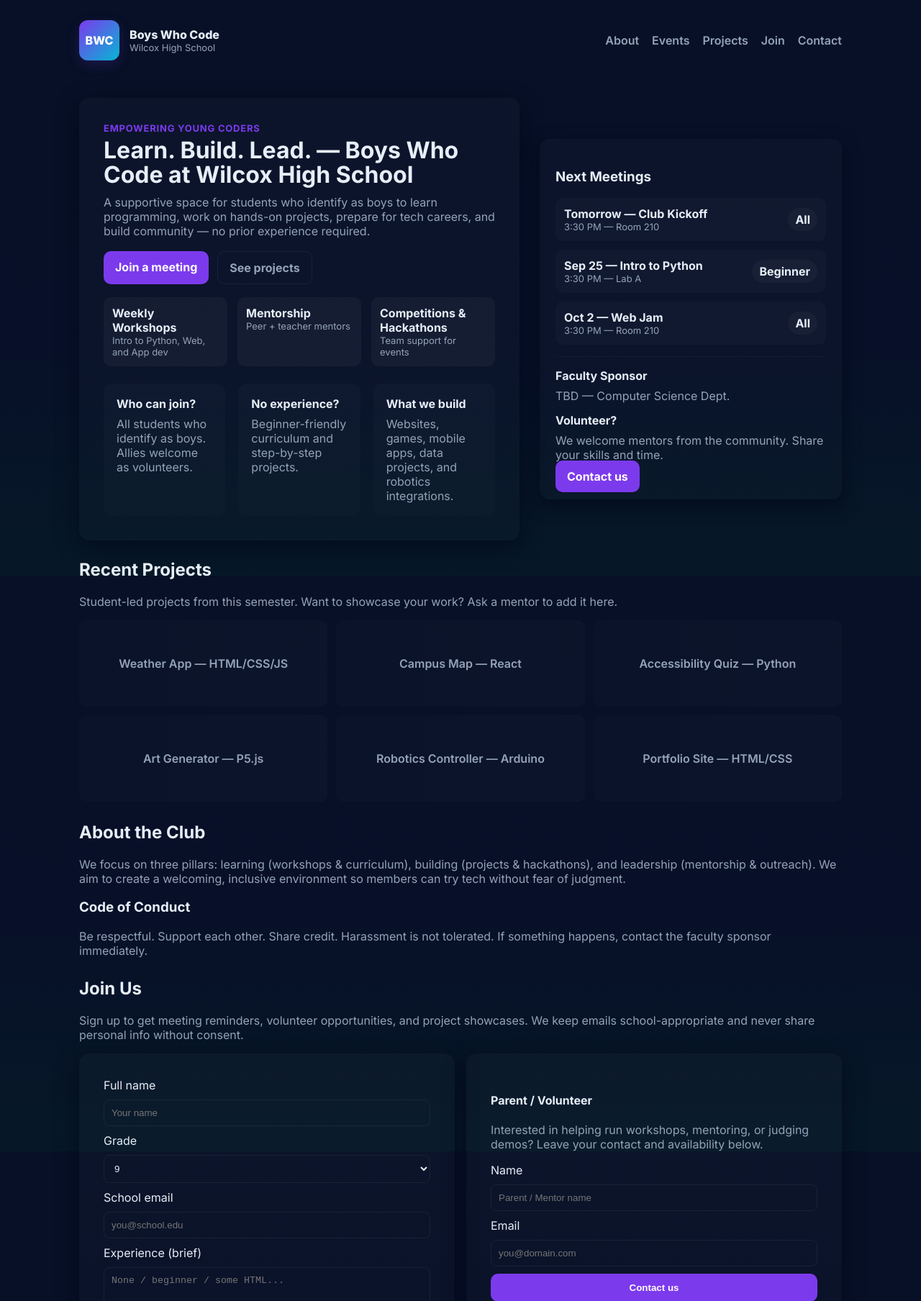
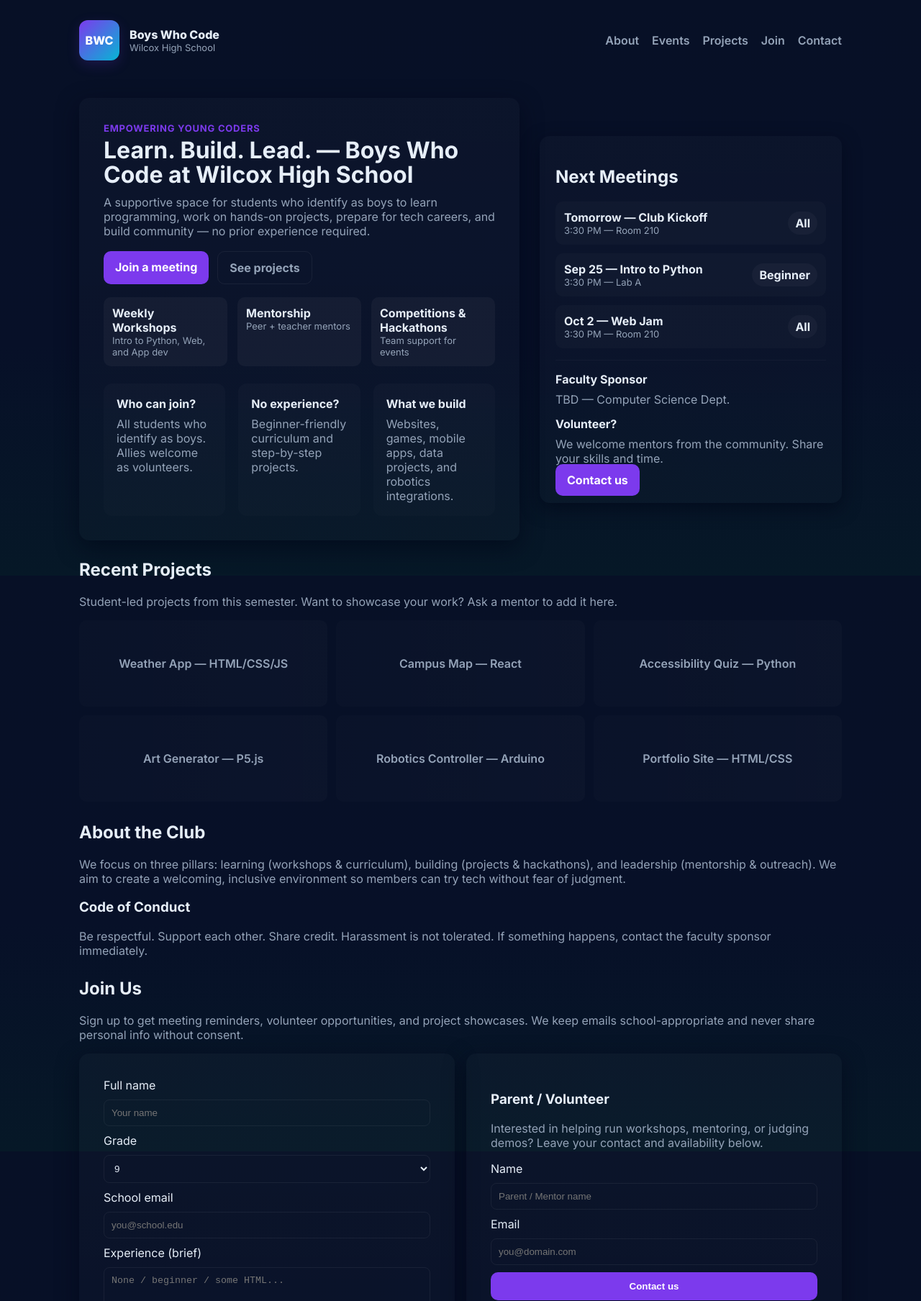
Before and after one commit to boyswhocode/boyswhocode.github.io, a plain HTML site: page index.html in a window 1280 px wide. Shown: the top 1808 px of the page at 72% size. Drawn offline with Linux system fonts and the light colour scheme.

Commit message:
Update index.html

```diff
--- a/index.html
+++ b/index.html
@@ -142,7 +142,7 @@
       </div>
 
       <aside class="sidebar" aria-labelledby="next-meeting">
-        <h3 id="next-meeting">Next Meetings</h3>
+        <h2 id="next-meeting">Next Meetings</h3>
         <div class="meetups">
           <div class="meetup"><div><strong>Tomorrow — Club Kickoff</strong><div class="muted" style="font-size:13px">3:30 PM — Room 210</div></div><div class="pill">All</div></div>
           <div class="meetup"><div><strong>Sep 25 — Intro to Python</strong><div class="muted" style="font-size:13px">3:30 PM — Lab A</div></div><div class="pill">Beginner</div></div>
@@ -213,7 +213,7 @@
         </div>
 
         <div style="flex:1;min-width:260px" class="hero-card">
-          <h4>Parent / Volunteer</h4>
+          <h3>Parent / Volunteer</h4>
           <p class="muted">Interested in helping run workshops, mentoring, or judging demos? Leave your contact and availability below.</p>
           <form onsubmit="event.preventDefault(); alert('Thanks — replace with real contact handling.');">
             <label for="pname">Name</label>
```
